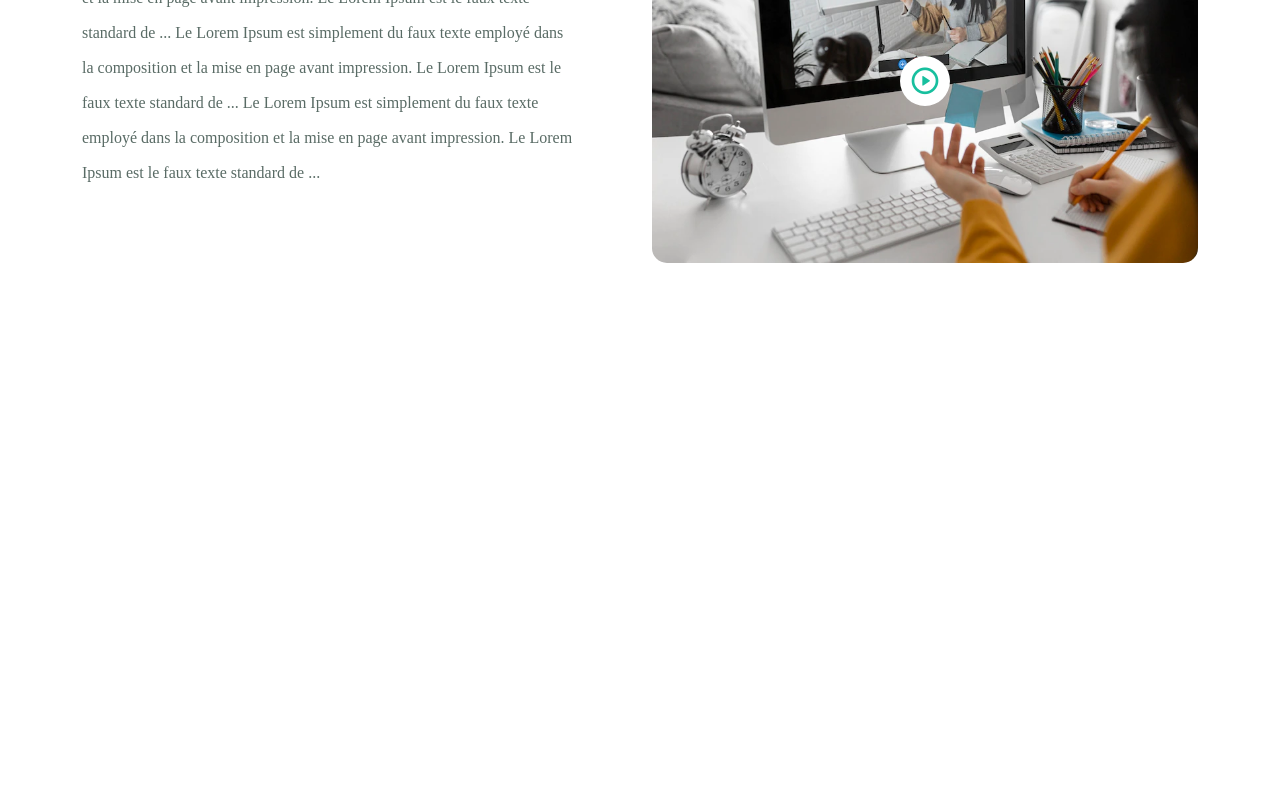
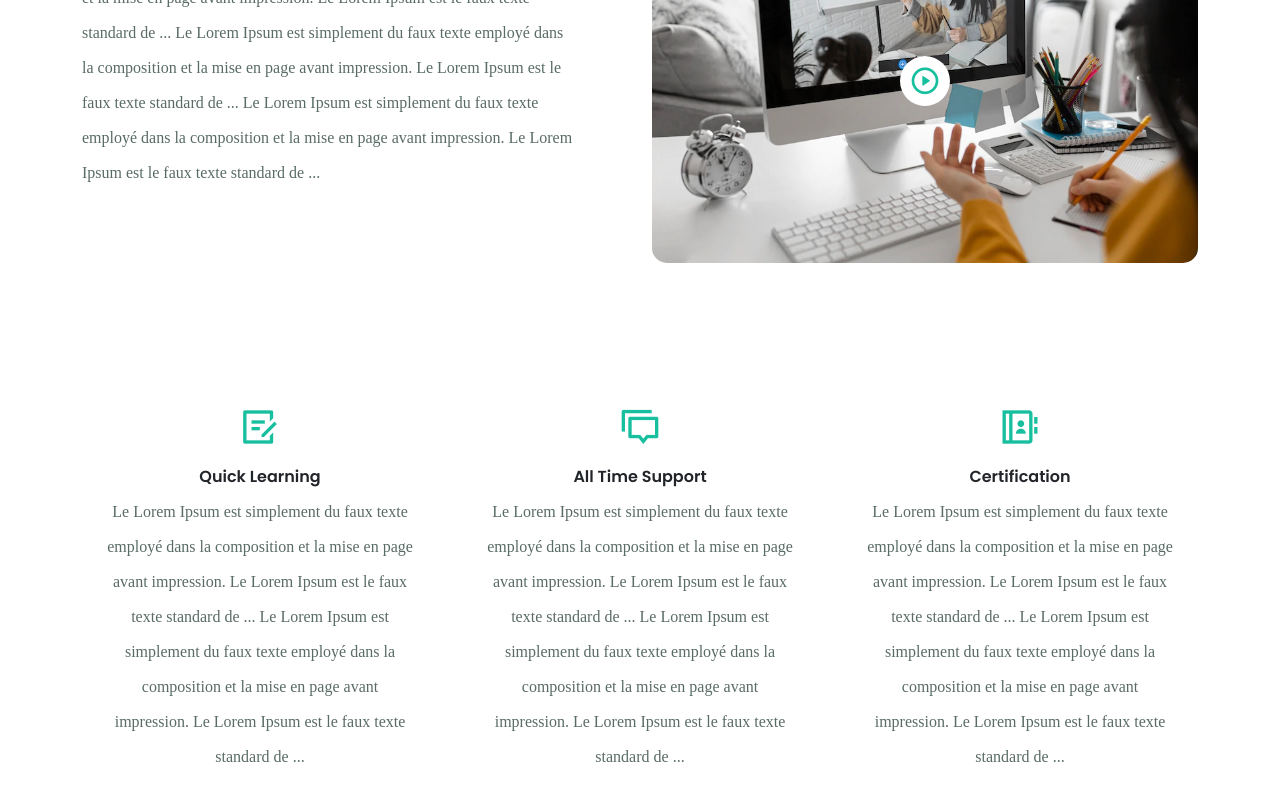
Before and after one commit to PFE-Elearning/pfe-e-learning, a React (Create React App) app: page / in a window 1280 px wide. Shown: the part 997-1797 px from the top of the page. Before the commit the page ends 1330 px from the top, so only its background shows below. Built offline with nearby package versions, Linux system fonts and the light colour scheme; a web font is replaced by a local one.

Commit message:
create features section

```diff
--- a/src/components/Feature-section/Feature.js
+++ b/src/components/Feature-section/Feature.js
@@ -0,0 +1,45 @@
+import react from "react";
+import {Container,Row,Col} from 'reactstrap';
+import './features.css';
+const FeatureData=[
+    {
+        title:"Quick Learning",
+        description:"Le Lorem Ipsum est simplement du faux texte employé dans la composition et la mise en page avant impression. Le Lorem Ipsum est le faux texte standard de ... Le Lorem Ipsum est simplement du faux texte employé dans la composition et la mise en page avant impression. Le Lorem Ipsum est le faux texte standard de ...",
+        icon:'ri-draft-line'
+    },
+    {
+        title:"All Time Support",
+        description:"Le Lorem Ipsum est simplement du faux texte employé dans la composition et la mise en page avant impression. Le Lorem Ipsum est le faux texte standard de ... Le Lorem Ipsum est simplement du faux texte employé dans la composition et la mise en page avant impression. Le Lorem Ipsum est le faux texte standard de ...",
+        icon:'ri-discuss-line'
+    },
+    {
+        title:"Certification",
+        description:"Le Lorem Ipsum est simplement du faux texte employé dans la composition et la mise en page avant impression. Le Lorem Ipsum est le faux texte standard de ... Le Lorem Ipsum est simplement du faux texte employé dans la composition et la mise en page avant impression. Le Lorem Ipsum est le faux texte standard de ...",
+        icon:'ri-contacts-book-line'
+    },
+]
+const Feature=()=>{
+    return(
+        <section>
+            <Container>
+                <Row >
+                    {FeatureData.map((item,index)=>{
+                    return(
+                    <Col lg='4' md='6' key={index}>
+                        <div className="single__feature text-center px-4">
+                            <h2 className="mb-3">
+                                <i className={item.icon}></i>
+                            </h2>
+                            <h6>{item.title}</h6>
+                            <p>
+                           {item.description}
+                            </p>
+                        </div>
+                    </Col>
+                    )})}
+                </Row>
+            </Container>
+        </section>
+    );
+}
+export default  Feature;
--- a/src/components/Feature-section/features.css
+++ b/src/components/Feature-section/features.css
@@ -0,0 +1,7 @@
+.single__feature h2 i {
+    font-size: 2.5rem;
+  }
+
+  .single__feature h6 {
+    font-weight: 600;
+  }
--- a/src/index.js
+++ b/src/index.js
@@ -8,10 +8,4 @@ import "remixicon/fonts/remixicon.css";
 import "slick-carousel/slick/slick.css";
 import "slick-carousel/slick/slick-theme.css";
 
-// ReactDOM.render(
-//   <React.StrictMode>
-//     <App />
-//   </React.StrictMode>,
-//   document.getElementById("root")
-// );
 ReactDOM.createRoot(document.getElementById('root')).render(<App />);
--- a/src/pages/Home.js
+++ b/src/pages/Home.js
@@ -3,12 +3,14 @@ import react,{Fragment} from "react";
 import Courses from "../components/Courses-section/Courses";
 import ChooseUs from "../components/Choose-us/ChooseUs";
 import Header from '../components/Header/Header'
+import Features from "../components/Feature-section/Feature";
 const Home=()=>{
     return(
         <Fragment>
         <Header />
         <Courses />
         <ChooseUs />
+        <Features />
         </Fragment>
     );
 }
```
